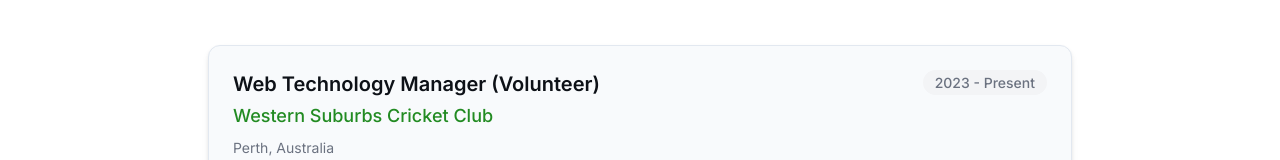
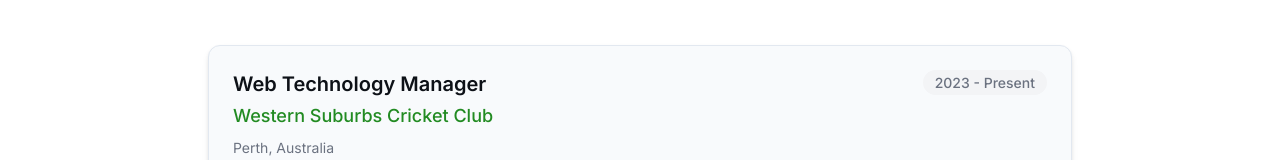
Before and after one commit to yogigodaraa/yogender-professional-portfolio, a Next.js app: page /experience in a window 1280 px wide. Shown: the part 269-429 px from the top of the page. Built offline with nearby package versions, Linux system fonts and the light colour scheme.

Commit message:
refactor: update experience page to use centralized data
- Import experiences from src/data/experience.ts
- Remove hardcoded experience array from component
- Keep existing UI and styling intact
- Improves maintainability and data consistency
- Follows established pattern from skills data

```diff
--- a/src/app/experience/page.tsx
+++ b/src/app/experience/page.tsx
@@ -2,57 +2,9 @@
 
 import FadeIn from '@/components/animations/FadeIn';
 import SlideIn from '@/components/animations/SlideIn';
+import { experiences } from '@/data/experience';
 
 export default function ExperiencePage() {
-  const experiences = [
-    {
-      title: "Web Technology Manager (Volunteer)",
-      company: "Western Suburbs Cricket Club",
-      location: "Perth, Australia",
-      period: "2023 - Present",
-      responsibilities: [
-        "Administering and updating the club website with news, events, and announcements",
-        "Managing user access, registrations, and member information",
-        "Supporting event organisation by ensuring schedules, results, and details are published online",
-        "Providing technical support for the committee and members when needed",
-        "Helping strengthen community engagement through effective digital communication"
-      ]
-    },
-    {
-      title: "Cybersecurity Intern",
-      company: "Trojan Hunt India LLP",
-      location: "Remote",
-      period: "2024",
-      responsibilities: [
-        "Gained foundational exposure to ISO 27001–aligned security practices, including how organisations structure policies, conduct gap assessments, and align with compliance standards",
-        "Built practical familiarity with threat detection and log analysis using CrowdStrike Falcon and Elastic Stack",
-        "Maintained clear and organised technical records while building strong communication skills in team settings"
-      ]
-    },
-    {
-      title: "Network Engineer",
-      company: "Brocent ASIA",
-      location: "Singapore",
-      period: "2023",
-      responsibilities: [
-        "Contributed to an access point replacement project, assisting with deployment schedules, site coordination, and documentation",
-        "Supported the rollout of new access points, helping deliver reliable connectivity and improved performance with minimal disruption",
-        "Assisted in coordinating a four-person team by tracking tasks, progress, and documentation during migration",
-        "Led a short-term project to migrate and configure Juniper Mist access points across data centres and client sites, replacing legacy Cisco Meraki hardware"
-      ]
-    },
-    {
-      title: "Python Tutor & Robotics Mentor",
-      company: "Private Tutoring",
-      location: "Perth, Australia",
-      period: "2023 - 2024",
-      responsibilities: [
-        "Mentored a RoboCup Junior competitor on Python programming and algorithm design for the Mighty Maisy Maze competition",
-        "Taught maze‑solving strategies, sensor‑based navigation and real‑time obstacle avoidance using EV3/Spike Prime platforms"
-      ]
-    }
-  ];
-
   return (
     <main className="min-h-screen py-20">
       <div className="mx-auto max-w-4xl px-4">
```
